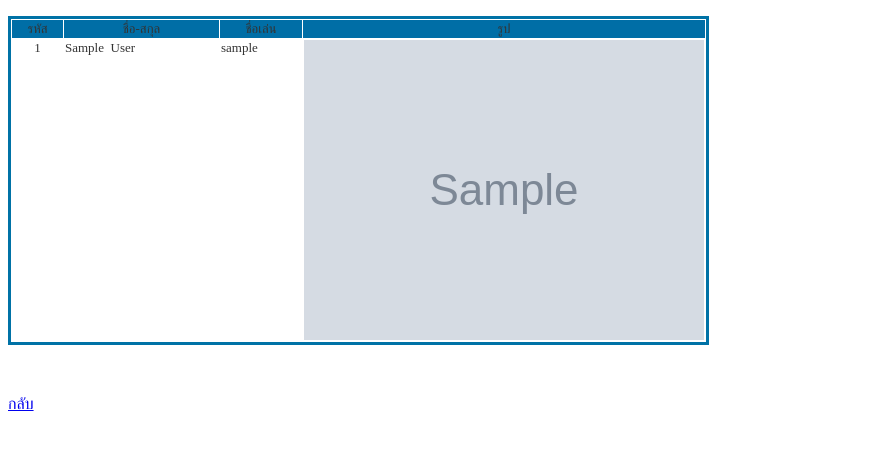
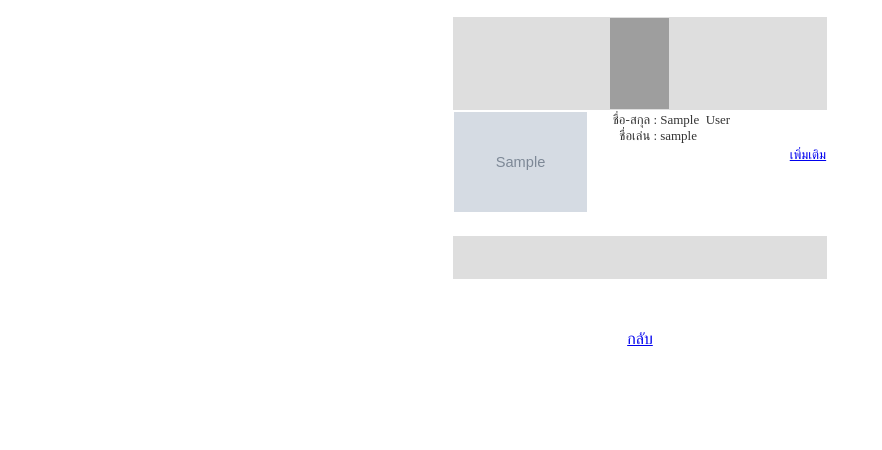
Before and after one commit to pooei/pa-kauw-ma, a PHP site: page /voice_list.php in a window 1280 px wide. Shown: the top 450 px of the page, without its empty margins (0-882 px from the left). Run offline with PHP 8.4, Linux system fonts and the light colour scheme; tables that the repository leaves empty hold one stand-in row (values such as "Sample post"); grey boxes marked "Sample" are stand-in pictures; grey boxes are pictures that could not be loaded.

Commit message:
Add new file

```diff
--- a/voice_list.php
+++ b/voice_list.php
@@ -10,7 +10,7 @@ include("connect.php");
 <title>ผ้าขาวม้า</title>
 </head>
 
-<body>
+<body><center><form id="form1" name="form1" method="post" action="">
 
        <?php
 		$sqle="";
@@ -18,6 +18,8 @@ include("connect.php");
 		$chk=0;
 				$sqle="SELECT * FROM voiceovers";
 				$rse=$cdb->getsql($sqle);
+
+
 				if(count($rse)>=1){$chk=1;}
 
 			else{$chk=2;}
@@ -31,29 +33,36 @@ include("connect.php");
 			?>
          </font></p>
      <font size="2" color="#333333">
-<table  accesskey="1" cellpadding="1" cellspacing="1" bordercolor="#0072A6">
-  <tr bgcolor="#006EA6">
-
-    <td width="49"><div align="center" class="style1">รหัส</div></td>
-      <td width="153"><div align="center" class="style1">ชื่อ-สกุล</div></td>
-      <td width="80"><div align="center" class="style1">ชื่อเล่น</div></td>
-	 <td width="80"><div align="center" class="style1">รูป</div></td>
-    </tr>
+<table  accesskey="1" cellpadding="1" cellspacing="1" >
+  <tr>
+    <td height="41" colspan="3" align="center" valign="top" bgcolor="#DEDEDE"><img src="voice_over.jpg" width="59" height="91" /></td>
+  </tr>
   <?php
 	for($i=0;$i<$nc;$i++)
 	{
 	 ?>
   <tr>
-    <td width="49" height="41" align="center" valign="top"><?php echo($rse[$i]['voic_id']);?></td>
-      <td width="153" align="left" valign="top"><?php echo($rse[$i]['voic_fname']);?>&nbsp;&nbsp;<?php echo($rse[$i]['voic_lname']);?></td>
+    <td width="100" height="41" rowspan="2" align="center" valign="top"><img src=<?php echo($rse[$i]['voic_photo']);?> height="100" /><br /><br /></td>
+    <td width="67" rowspan="2" align="right" valign="top"><span class="style1">ชื่อ-สกุล</span> : <br />
+    <span class="style1">ชื่อเล่น</span> : </td>
+    <td width="166" align="left" valign="top"><?php echo($rse[$i]['voic_fname']);?>&nbsp;&nbsp;<?php echo($rse[$i]['voic_lname']);?><br />
+    <?php echo($rse[$i]['voic_nick']);?><br /></td>
+  </tr>
+  <tr>
+    <td align="right" valign="top"><font color="#333333" size="2">
+    <a href="profile.php?edit=1&id=<?php echo($rse[$i]['voic_id']);?>">เพิ่มเติม</a></font>
+      <p>&nbsp;</p>
+      <p>&nbsp;</p></td>
+  </tr>
 
-      <td align="left" valign="top"><?php echo($rse[$i]['voic_nick']);?></td>
-	  <td align="left" valign="top"><img src=<?php echo($rse[$i]['voic_photo']);?> ></td>
+  <?php }//end for ?>
+    <tr>
+    <td height="41" colspan="3" align="center" valign="top" bgcolor="#DEDEDE"><p>
+    </p>  </td>
     </tr>
-  <?php }//end for ?>
 </table>
 </font>
-     <p>&nbsp;</p>
+<p>&nbsp;</p>
      <p><a href="index.php">กลับ</a><font size="2" color="#333333">
        <?php
 
@@ -66,7 +75,7 @@ elseif($chk==2)
  ?>
 
        </font>
-     </p>
-  <p>
+     </p></form>
+  </center>
 </body>
 </html>
```
